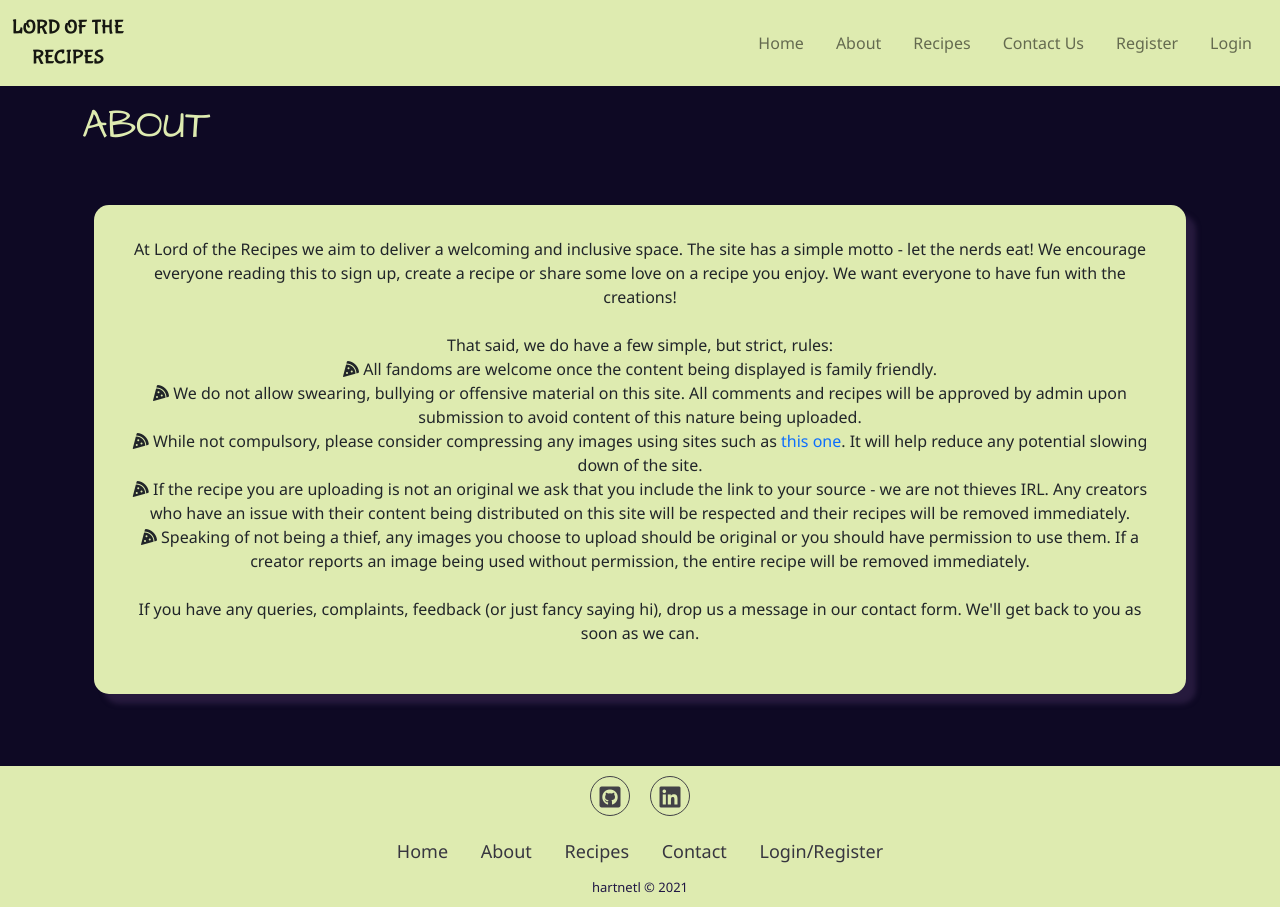
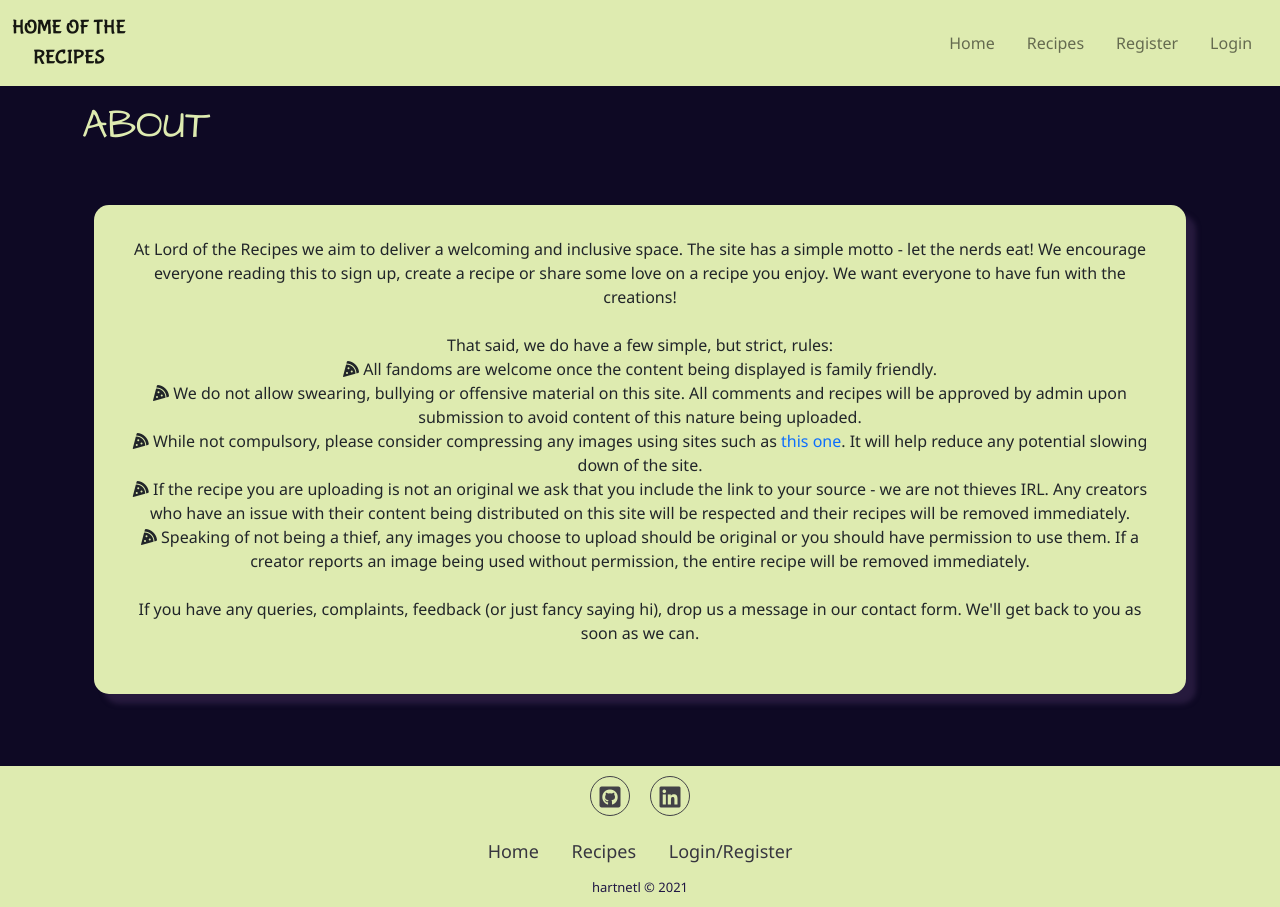
Before and after one commit to hartnetl/recipe-app, a Django app: page /about in a window 1280 px wide. Run offline with Django 3.2, Linux system fonts and the light colour scheme; some libraries are stand-ins or nearby versions.

```diff
--- a/templates/base.html
+++ b/templates/base.html
@@ -8,11 +8,10 @@
     <meta http-equiv="X-UA-Compatible" content="IE=edge">
     <meta name="viewport" content="width=device-width, initial-scale=1.0">
     <meta name="description"
-        content="A recipe website with a pop culture spin. Sign up today to
-                bookmark your faves and add your own!">
+        content="A recipe website to create and save your favourite recipes.">
     <meta name="keywords" content="recipe, recipes, cookbook, meals, dinner,
-                party, fandom, lord of the recipe, lotr, pop culture,">
-    <title>Lord of the Recipes</title>
+                party">
+    <title>Food glorious food</title>
     <!-- Fonts go here-->
     <link rel="preconnect" href="https://fonts.googleapis.com">
     <link rel="preconnect" href="https://fonts.gstatic.com" crossorigin>
@@ -60,10 +59,10 @@
             <div class="d-flex flex-grow-1">
                 <span class="w-100 d-lg-none d-block">
                     <!-- hidden spacer to center brand on mobile --> </span>
-                <a class="navbar-brand d-none d-lg-inline-block my-title" href="{% url 'home' %}"> LORD OF
+                <a class="navbar-brand d-none d-lg-inline-block my-title" href="{% url 'home' %}"> HOME OF
                     THE<br>RECIPES</a>
                 <a class="navbar-brand mx-auto d-lg-none d-inline-block my-title" href="{% url 'home' %}">
-                    LORD OF THE RECIPES <br> {% if user.is_authenticated %}
+                    HOME OF THE RECIPES <br> {% if user.is_authenticated %}
                     <span class="welcome-msg">Hello {{ request.user }}</span>
                     {% endif %} </a>
                 <div class="w-100 text-right">
@@ -79,13 +78,7 @@
                         <a href="{% url 'home' %}" class="nav-link m-2 menu-item">Home</a>
                     </li>
                     <li class="nav-item">
-                        <a href="{% url 'about' %}" class="nav-link m-2 menu-item">About</a>
-                    </li>
-                    <li class="nav-item">
                         <a href="{% url 'recipes' %}" class="nav-link m-2 menu-item">Recipes</a>
-                    </li>
-                    <li class="nav-item">
-                        <a href="{% url 'contact' %}" class="nav-link m-2 menu-item">Contact Us</a>
                     </li>
                     <!-- Change view depending on if signed in or not -->
                     {% if user.is_authenticated %}
@@ -148,9 +141,7 @@
             <!-- Important links -->
             <ul class="list-inline">
                 <li class="list-inline-item"><a href="{% url 'home' %}">Home</a></li>
-                <li class="list-inline-item"><a href="{% url 'about' %}">About</a></li>
                 <li class="list-inline-item"><a href="{% url 'recipes' %}">Recipes</a></li>
-                <li class="list-inline-item"><a href="{% url 'contact' %}">Contact</a></li>
                 {% if not user.is_authenticated %}
                 <li class="list-inline-item"><a href="{% url 'account_signup' %}">Login/Register</a></li>
                 {% endif %}
```
